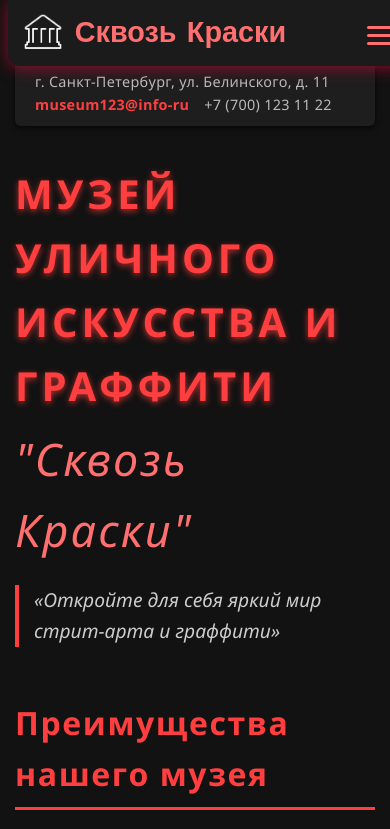
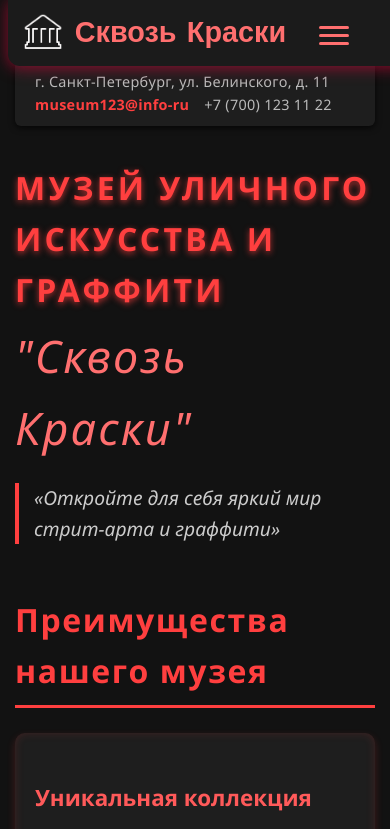
Before and after one commit to Denis24-sdk/museum-street-graffity, a plain HTML site: page index.html in a window 390 px wide. Shown: the top 829 px of the page. Drawn offline with Linux system fonts and the light colour scheme.

Commit message:
Мелкие правки

```diff
--- a/nav.css
+++ b/nav.css
@@ -137,6 +137,7 @@
 @media (max-width: 700px) {
   .burger {
     display: block;
+    margin-right: 3rem;
   }
 
   /* Меню скрыто по умолчанию */
@@ -192,7 +193,7 @@
 
   .museum-title {
   margin-top: 10%;
-  font-size: 2.5rem;
+  font-size: 200%;
 }
 }
 
```
